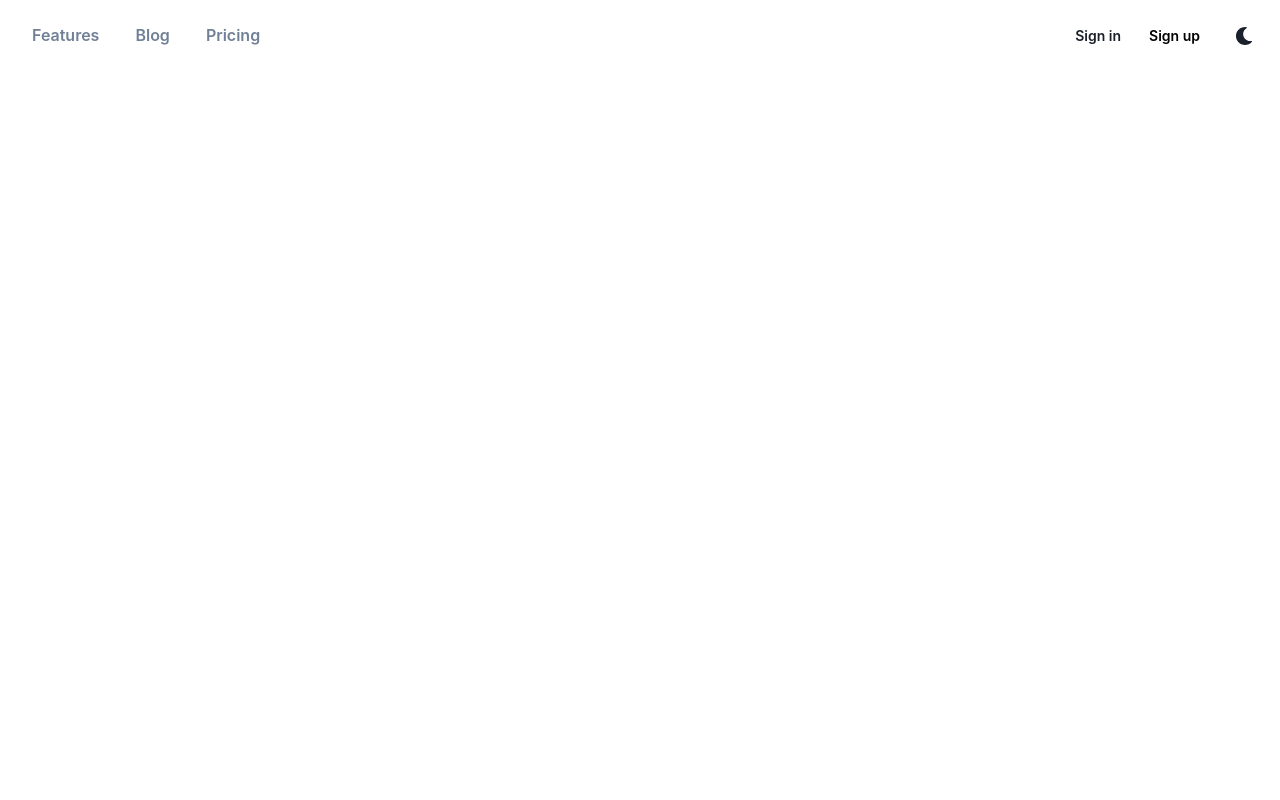
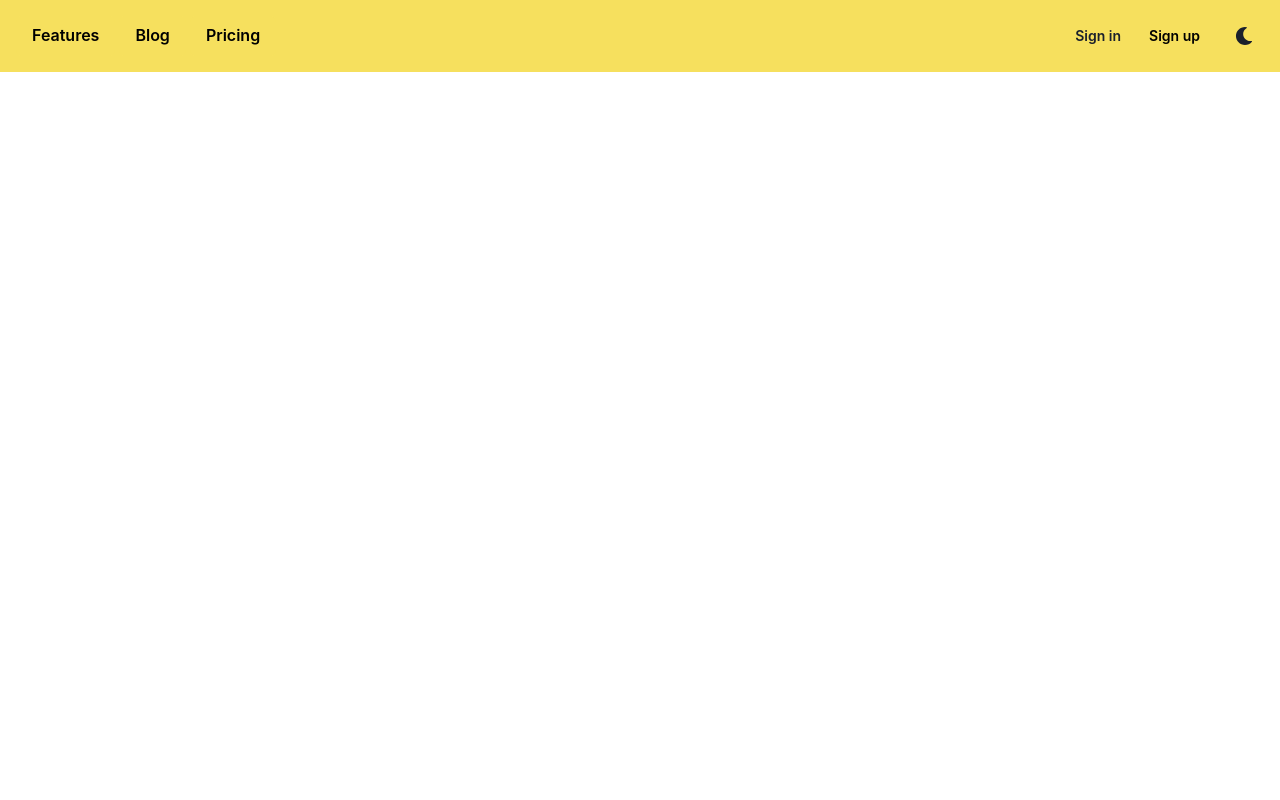
Before and after one commit to tomofficer/js-coding-tips, a React (Create React App) app: page / in a window 1280 px wide. Shown: the top 800 px of the page. Built offline with nearby package versions, Linux system fonts and the light colour scheme.

Commit message:
header styling progress

```diff
--- a/src/Header.js
+++ b/src/Header.js
@@ -19,8 +19,10 @@ import {
 import { FaMoon, FaSun } from 'react-icons/fa';
 
 const Header = () => {
-  const bg = useColorModeValue('white', 'gray.800');
-  const cl = useColorModeValue('gray.800', 'white');
+  const bg = useColorModeValue('yellow.300', 'black');
+  const cl = useColorModeValue('black', 'white');
+  const headerText = useColorModeValue('black', 'yellow.300');
+  const headerTextHover = useColorModeValue('white', 'white');
   const mobileNav = useDisclosure();
   const { toggleColorMode: toggleMode } = useColorMode();
   const text = useColorModeValue('dark', 'light');
@@ -40,7 +42,7 @@ const Header = () => {
         alignItems="start"
         rounded="lg"
         _hover={{
-          bg: hbg,
+          bg: 'hbg',
         }}
       >
         <chakra.svg
@@ -314,11 +316,11 @@ const Header = () => {
               <Box role="group">
                 <Button
                   bg={bg}
-                  color="gray.500"
+                  color={headerText}
                   alignItems="center"
                   fontSize="md"
                   _hover={{
-                    color: cl,
+                    color: headerTextHover,
                   }}
                   _focus={{
                     boxShadow: 'none',
@@ -341,12 +343,12 @@ const Header = () => {
               </Box>
               <Button
                 bg={bg}
-                color="gray.500"
+                color={headerText}
                 display="inline-flex"
                 alignItems="center"
                 fontSize="md"
                 _hover={{
-                  color: cl,
+                  color: headerTextHover,
                 }}
                 _focus={{
                   boxShadow: 'none',
@@ -356,12 +358,12 @@ const Header = () => {
               </Button>
               <Button
                 bg={bg}
-                color="gray.500"
+                color={headerText}
                 display="inline-flex"
                 alignItems="center"
                 fontSize="md"
                 _hover={{
-                  color: cl,
+                  color: headerTextHover,
                 }}
                 _focus={{
                   boxShadow: 'none',
```
